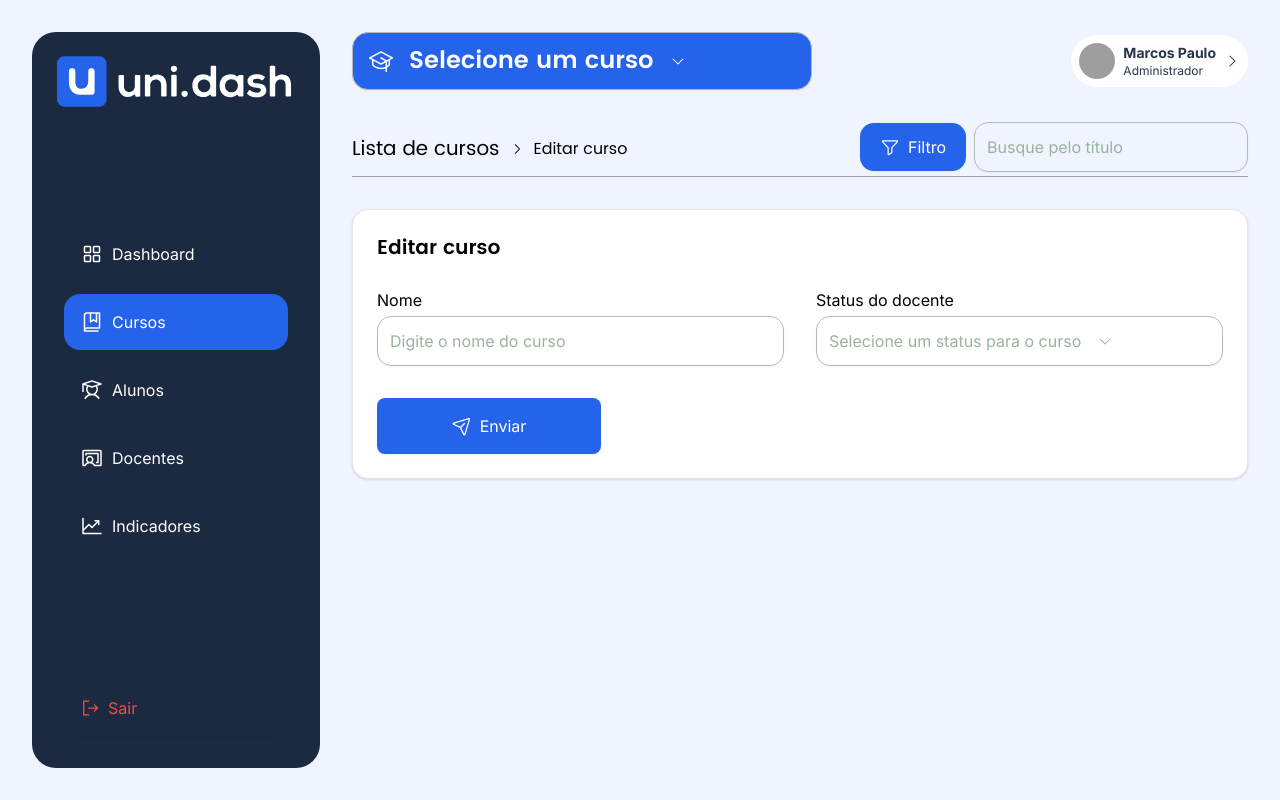
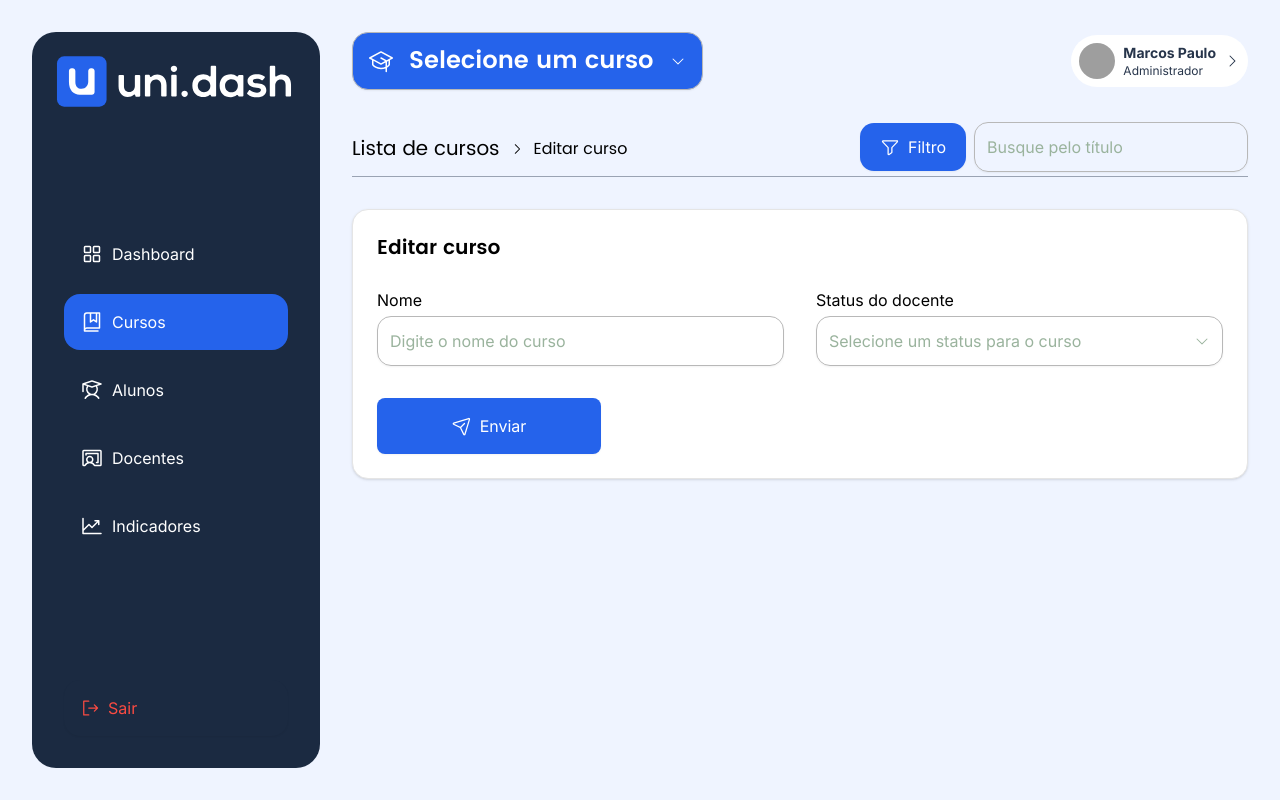
Before and after one commit to MarcosPaul0/unidash-app, a Next.js app: page /course/edit in a window 1280 px wide. Built offline with nearby package versions, Linux system fonts and the light colour scheme; grey boxes are pictures that could not be loaded.

Commit message:
refactor: atualiiza estilo de select

```diff
--- a/src/components/FormSelect/index.tsx
+++ b/src/components/FormSelect/index.tsx
@@ -41,7 +41,7 @@ export function FormSelect({
 
           <Select onValueChange={field.onChange} defaultValue={field.value}>
             <FormControl>
-              <SelectTrigger>
+              <SelectTrigger className="w-full">
                 {icon && (
                   <i className="text-button-foreground size-6">{icon}</i>
                 )}
--- a/src/components/Select/index.tsx
+++ b/src/components/Select/index.tsx
@@ -45,14 +45,14 @@ function SelectTrigger({
         outline-none focus-visible:ring-[3px] disabled:cursor-not-allowed disabled:opacity-50
         *:data-[slot=select-value]:line-clamp-1
         *:data-[slot=select-value]:flex *:data-[slot=select-value]:items-center *:data-[slot=select-value]:gap-2
-        [&_svg]:pointer-events-none [&_svg]:shrink-0 [&_svg:not([class*='size-'])]:size-4 w-full`,
+        [&_svg]:pointer-events-none [&_svg]:shrink-0 [&_svg:not([class*='size-'])]:size-4`,
         className
       )}
       {...props}
     >
       {children}
       <SelectPrimitive.Icon asChild>
-        <CaretDownIcon className="size-4 " />
+        <CaretDownIcon className="size-4 ml-auto mr-0" />
       </SelectPrimitive.Icon>
     </SelectPrimitive.Trigger>
   );
```
